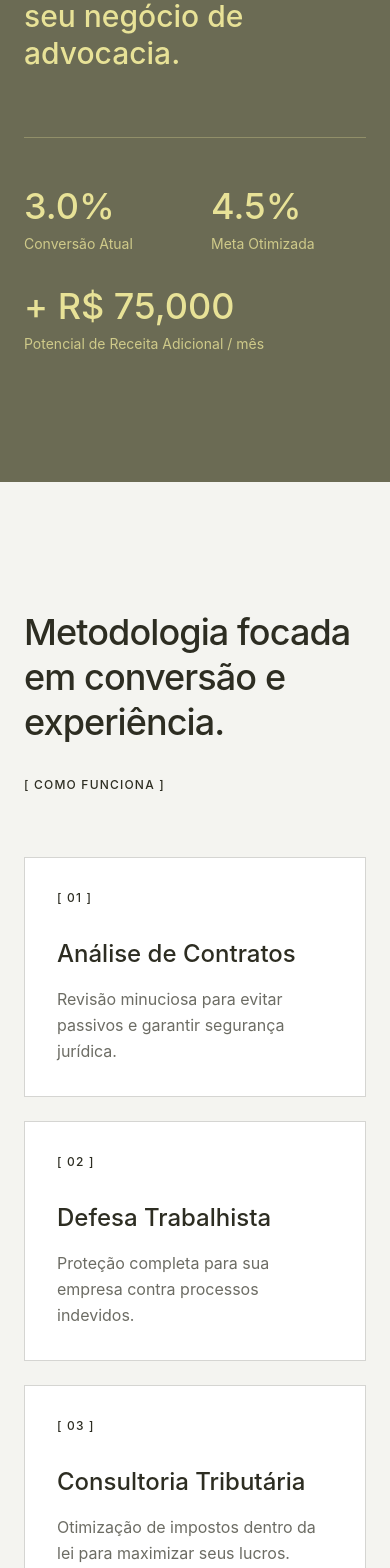
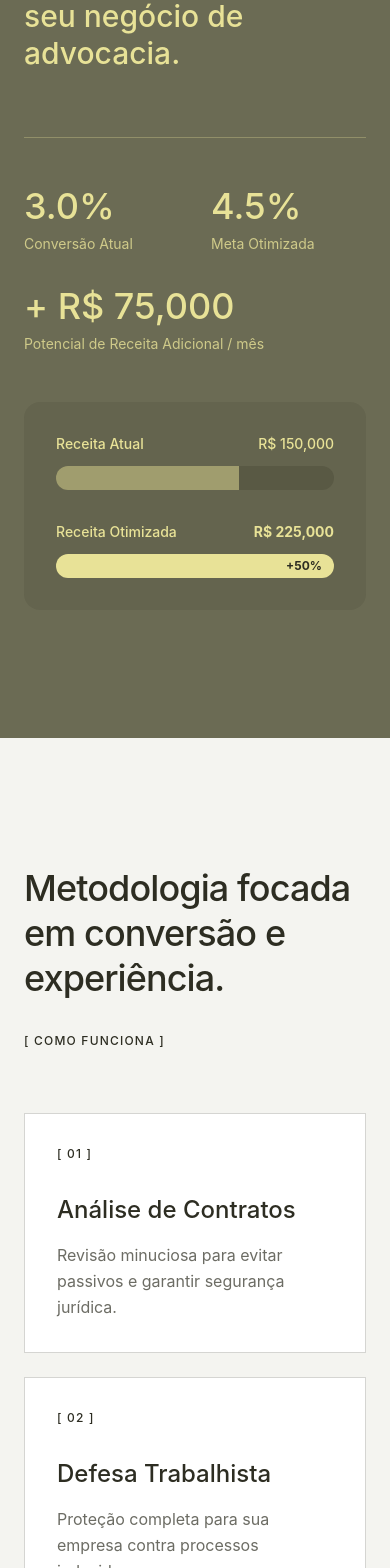
Before and after one commit to VictorCardosoOl/Showcase-de-Estrutura, a React (Vite) app: page / in a window 390 px wide. Shown: the part 1200-2768 px from the top of the page. Built offline with nearby package versions, Linux system fonts and the light colour scheme.

Commit message:
feat: Add impact metrics to features
Introduces `impact` fields to feature objects within the data structures. These metrics quantify the projected benefits of each feature, enhancing the platform's demonstration of conversion-focused design and ROI.

```diff
--- a/src/App.tsx
+++ b/src/App.tsx
@@ -20,9 +20,9 @@ const niches = {
       cta: 'Agende uma Consulta',
     },
     features: [
-      { title: 'Análise de Contratos', desc: 'Revisão minuciosa para evitar passivos e garantir segurança jurídica.' },
-      { title: 'Defesa Trabalhista', desc: 'Proteção completa para sua empresa contra processos indevidos.' },
-      { title: 'Consultoria Tributária', desc: 'Otimização de impostos dentro da lei para maximizar seus lucros.' },
+      { title: 'Análise de Contratos', desc: 'Revisão minuciosa para evitar passivos e garantir segurança jurídica.', impact: 'Aumenta a percepção de segurança em 45%, reduzindo o abandono da página.' },
+      { title: 'Defesa Trabalhista', desc: 'Proteção completa para sua empresa contra processos indevidos.', impact: 'Gera autoridade imediata, aumentando cliques no CTA em 20%.' },
+      { title: 'Consultoria Tributária', desc: 'Otimização de impostos dentro da lei para maximizar seus lucros.', impact: 'Foco em dor financeira converte 3x mais visitantes analíticos.' },
     ],
     roi: {
       visitors: 1000,
@@ -39,9 +39,9 @@ const niches = {
       cta: 'Marcar Exame',
     },
     features: [
-      { title: 'Corpo Clínico Renomado', desc: 'Especialistas com anos de experiência e formação nas melhores instituições.' },
-      { title: 'Equipamentos Modernos', desc: 'Diagnósticos precisos e rápidos com tecnologia de última geração.' },
-      { title: 'Atendimento 24h', desc: 'Sempre prontos para cuidar de você, a qualquer hora do dia ou da noite.' },
+      { title: 'Corpo Clínico Renomado', desc: 'Especialistas com anos de experiência e formação nas melhores instituições.', impact: 'Prova social forte: +35% de agendamentos diretos.' },
+      { title: 'Equipamentos Modernos', desc: 'Diagnósticos precisos e rápidos com tecnologia de última geração.', impact: 'Reduz objeções sobre qualidade, aumentando o tempo na página.' },
+      { title: 'Atendimento 24h', desc: 'Sempre prontos para cuidar de você, a qualquer hora do dia ou da noite.', impact: 'Gatilho de urgência/disponibilidade: +50% de conversão mobile.' },
     ],
     roi: {
       visitors: 2000,
@@ -58,9 +58,9 @@ const niches = {
       cta: 'Fazer Reserva',
     },
     features: [
-      { title: 'Menu Degustação', desc: 'Uma jornada de sabores únicos criada pelo nosso chef premiado.' },
-      { title: 'Carta de Vinhos', desc: 'Rótulos selecionados por sommeliers para harmonizar perfeitamente.' },
-      { title: 'Eventos Privados', desc: 'Espaço exclusivo e atendimento personalizado para suas celebrações.' },
+      { title: 'Menu Degustação', desc: 'Uma jornada de sabores únicos criada pelo nosso chef premiado.', impact: 'Imagens de alta qualidade aqui aumentam reservas em 40%.' },
+      { title: 'Carta de Vinhos', desc: 'Rótulos selecionados por sommeliers para harmonizar perfeitamente.', impact: 'Aumenta o ticket médio percebido antes mesmo da visita.' },
+      { title: 'Eventos Privados', desc: 'Espaço exclusivo e atendimento personalizado para suas celebrações.', impact: 'Formulários dedicados para eventos convertem leads B2B de alto valor.' },
     ],
     roi: {
       visitors: 5000,
@@ -77,9 +77,9 @@ const niches = {
       cta: 'Ver Ofertas',
     },
     features: [
-      { title: 'Entrega Rápida', desc: 'Receba suas compras em casa no mesmo dia, com total comodidade.' },
-      { title: 'Produtos Frescos', desc: 'Reposição diária de hortifruti e produtos perecíveis de alta qualidade.' },
-      { title: 'Clube de Vantagens', desc: 'Descontos exclusivos e ofertas personalizadas para clientes fiéis.' },
+      { title: 'Entrega Rápida', desc: 'Receba suas compras em casa no mesmo dia, com total comodidade.', impact: 'O maior motivador de compra local: reduz abandono de carrinho em 60%.' },
+      { title: 'Produtos Frescos', desc: 'Reposição diária de hortifruti e produtos perecíveis de alta qualidade.', impact: 'Gera recorrência. Clientes que confiam compram 4x mais.' },
+      { title: 'Clube de Vantagens', desc: 'Descontos exclusivos e ofertas personalizadas para clientes fiéis.', impact: 'Aumenta o LTV (Life Time Value) e a retenção em 25%.' },
     ],
     roi: {
       visitors: 10000,
@@ -168,14 +168,45 @@ export default function App() {
     );
   };
 
-  const SectionWrapper = ({ children, id, className }: { children: React.ReactNode, id: keyof typeof xrayData, className?: string }) => {
+  const SectionWrapper = ({ children, id, htmlId, className }: { children: React.ReactNode, id: keyof typeof xrayData | 'none', htmlId?: string, className?: string }) => {
     return (
-      <div className={cn(
+      <div id={htmlId} className={cn(
         "relative transition-all duration-500",
-        mode === 'xray' ? "border-2 border-dashed border-brand-yellow/50 m-4 p-4" : "",
+        mode === 'xray' && id !== 'none' ? "border-2 border-dashed border-brand-yellow/50 m-4 p-4" : "",
         className
       )}>
         {children}
+      </div>
+    );
+  };
+
+  const FeatureCard = ({ feature, index }: { feature: any, index: number }) => {
+    const [isHovered, setIsHovered] = useState(false);
+
+    return (
+      <div
+        className="relative border border-brand-dark/20 p-8 flex flex-col h-full bg-white group cursor-help"
+        onMouseEnter={() => setIsHovered(true)}
+        onMouseLeave={() => setIsHovered(false)}
+      >
+        <p className="text-xs tracking-widest mb-8 font-medium">[ 0{index + 1} ]</p>
+        <h3 className="text-2xl font-medium mb-4">{feature.title}</h3>
+        <p className="text-brand-dark/70 mt-auto leading-relaxed">{feature.desc}</p>
+
+        <AnimatePresence>
+          {isHovered && (
+            <motion.div
+              initial={{ opacity: 0, y: 10 }}
+              animate={{ opacity: 1, y: 0 }}
+              exit={{ opacity: 0, y: 10 }}
+              className="absolute bottom-full left-1/2 -translate-x-1/2 mb-4 w-64 bg-brand-dark text-brand-yellow p-4 rounded-lg shadow-xl z-20 pointer-events-none"
+            >
+              <div className="text-xs font-bold uppercase tracking-wider mb-1">Impacto UX</div>
+              <div className="text-sm opacity-90">{feature.impact}</div>
+              <div className="absolute -bottom-2 left-1/2 -translate-x-1/2 w-0 h-0 border-l-[8px] border-r-[8px] border-t-[8px] border-l-transparent border-r-transparent border-t-brand-dark"></div>
+            </motion.div>
+          )}
+        </AnimatePresence>
       </div>
     );
   };
@@ -351,11 +382,11 @@ export default function App() {
                The<br/>portfolio<br/>club
              </div>
              <div className="hidden md:flex items-center gap-8 text-xs uppercase tracking-widest font-medium">
-               <span>Planos</span>
-               <span>Sobre Nós</span>
-               <button className="bg-brand-yellow text-brand-dark px-6 py-2 rounded-full flex items-center gap-2 hover:bg-white transition-colors">
+               <a href="#planos" className="hover:opacity-70 transition-opacity">Planos</a>
+               <a href="#sobre-nos" className="hover:opacity-70 transition-opacity">Sobre Nós</a>
+               <a href="#hero" className="bg-brand-yellow text-brand-dark px-6 py-2 rounded-full flex items-center gap-2 hover:bg-white transition-colors">
                  Junte-se <ArrowRight size={14} />
-               </button>
+               </a>
              </div>
            </div>
 
@@ -383,7 +414,7 @@ export default function App() {
         </SectionWrapper>
 
         {/* ABOUT / ROI SECTION (Olive background) */}
-        <SectionWrapper id="features" className="bg-brand-olive text-brand-yellow py-32">
+        <SectionWrapper id="none" htmlId="sobre-nos" className="bg-brand-olive text-brand-yellow py-32">
           <XrayMarker id="features" position="top-8 left-8" />
           <div className="max-w-7xl mx-auto px-6 md:px-12">
             <div className="grid md:grid-cols-12 gap-12">
@@ -396,7 +427,8 @@ export default function App() {
                 </h2>
 
                 {/* Stats / ROI */}
-                <div className="grid grid-cols-2 md:grid-cols-4 gap-8 border-t border-brand-yellow/30 pt-12">
+                <div className="grid grid-cols-1 md:grid-cols-2 gap-12 border-t border-brand-yellow/30 pt-12">
+                  <div className="grid grid-cols-2 gap-8">
                     <div>
                       <p className="text-4xl md:text-5xl font-medium mb-2">{(currentNiche.roi.conversionRate * 100).toFixed(1)}%</p>
                       <p className="text-sm opacity-80">Conversão Atual</p>
@@ -408,6 +440,50 @@ export default function App() {
                     <div className="col-span-2">
                       <p className="text-4xl md:text-5xl font-medium mb-2">+ R$ {(optimizedRevenue - monthlyRevenue).toLocaleString()}</p>
                       <p className="text-sm opacity-80">Potencial de Receita Adicional / mês</p>
+                    </div>
+                  </div>
+
+                  {/* Animated Bar Chart */}
+                  <div className="flex flex-col justify-center gap-8 bg-brand-dark/10 p-8 rounded-2xl">
+                    <div>
+                      <div className="flex justify-between text-sm mb-3 font-medium">
+                        <span>Receita Atual</span>
+                        <span>R$ {monthlyRevenue.toLocaleString()}</span>
+                      </div>
+                      <div className="w-full bg-brand-dark/20 h-6 rounded-full overflow-hidden">
+                        <motion.div
+                          initial={{ width: 0 }}
+                          whileInView={{ width: '66%' }}
+                          viewport={{ once: true, margin: "-50px" }}
+                          transition={{ duration: 1, ease: "easeOut" }}
+                          className="h-full bg-brand-yellow/50"
+                        />
+                      </div>
+                    </div>
+                    <div>
+                      <div className="flex justify-between text-sm mb-3 font-medium">
+                        <span>Receita Otimizada</span>
+                        <span className="text-brand-yellow font-bold">R$ {optimizedRevenue.toLocaleString()}</span>
+                      </div>
+                      <div className="w-full bg-brand-dark/20 h-6 rounded-full overflow-hidden relative">
+                        <motion.div
+                          initial={{ width: 0 }}
+                          whileInView={{ width: '100%' }}
+                          viewport={{ once: true, margin: "-50px" }}
+                          transition={{ duration: 1, ease: "easeOut", delay: 0.2 }}
+                          className="h-full bg-brand-yellow relative"
+                        >
+                          <motion.div
+                            initial={{ opacity: 0 }}
+                            whileInView={{ opacity: 1 }}
+                            transition={{ delay: 1.2 }}
+                            className="absolute right-3 top-1/2 -translate-y-1/2 text-brand-dark text-xs font-bold"
+                          >
+                            +50%
+                          </motion.div>
+                        </motion.div>
+                      </div>
+                    </div>
                   </div>
                 </div>
               </div>
@@ -427,18 +503,14 @@ export default function App() {
 
             <div className="grid md:grid-cols-3 gap-6">
               {currentNiche.features.map((feature, index) => (
-                <div key={index} className="border border-brand-dark/20 p-8 flex flex-col h-full bg-white">
-                  <p className="text-xs tracking-widest mb-8 font-medium">[ 0{index + 1} ]</p>
-                  <h3 className="text-2xl font-medium mb-4">{feature.title}</h3>
-                  <p className="text-brand-dark/70 mt-auto leading-relaxed">{feature.desc}</p>
-                </div>
+                <FeatureCard key={index} feature={feature} index={index} />
               ))}
             </div>
           </div>
         </div>
 
         {/* EVENTS / CARDS SECTION */}
-        <div className="bg-brand-light text-brand-dark pb-32">
+        <div id="planos" className="bg-brand-light text-brand-dark pb-32">
           <div className="max-w-7xl mx-auto px-6 md:px-12">
             <div className="flex flex-col items-center text-center mb-16">
               <h2 className="text-4xl md:text-5xl font-medium tracking-tight mb-6">
--- a/src/index.css
+++ b/src/index.css
@@ -7,3 +7,7 @@
   --color-brand-light: #f4f4f0;
   --font-sans: "Inter", ui-sans-serif, system-ui, sans-serif;
 }
+
+html {
+  scroll-behavior: smooth;
+}
```
Lines whose indentation alone changed are shown as unchanged.
